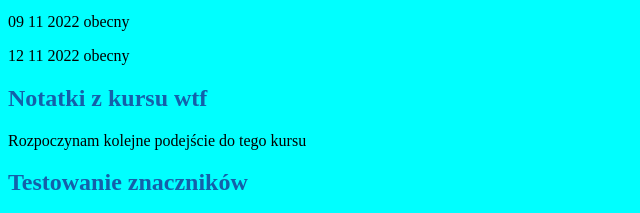
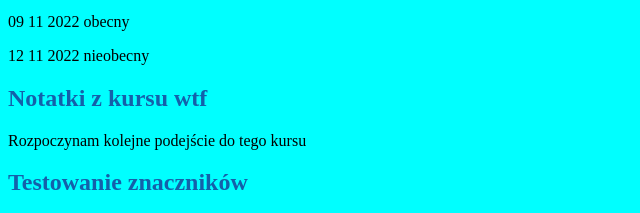
Before and after one commit to doneilprakapawecz/homepage12112022, a plain HTML site: page index.html in a window 1280 px wide. Shown: the part 410-623 px from the top of the page, 0-640 px from the left. Drawn offline with Linux system fonts and the light colour scheme.

Commit message:
zmieniam html

```diff
--- a/index.html
+++ b/index.html
@@ -33,7 +33,7 @@
             <p>05 11 2022 obecny</p>
             <p>07 11 2022 obecny</p>
             <p>09 11 2022 obecny</p>
-            <p>12 11 2022 obecny</p>
+            <p>12 11 2022 nieobecny</p>
         </section>
         <section>
             <header><h2>Notatki z kursu wtf</h2></header>
```
